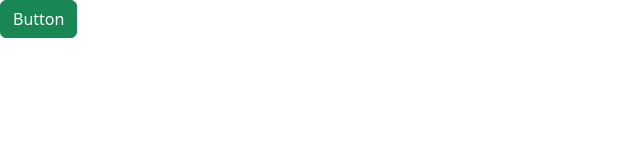
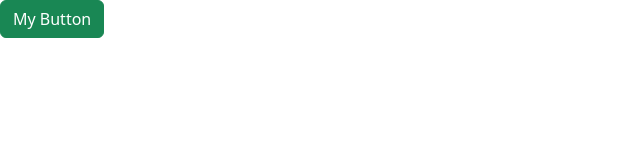
Before and after one commit to tanjirhc/react-app8, a React (Vite) app: page / in a window 1280 px wide. Shown: the top 160 px of the page, without its empty margins (0-640 px from the left). Built offline with nearby package versions, Linux system fonts and the light colour scheme.

Commit message:
my button furnished

```diff
--- a/src/App.tsx
+++ b/src/App.tsx
@@ -1,12 +1,9 @@
-
 import Button from "./components/Button";
 
 function App() {
   return (
     <div>
-      <Button>
-
-      </Button>
+      <Button>My Button</Button>
     </div>
   );
 }
--- a/src/components/Button.tsx
+++ b/src/components/Button.tsx
@@ -1,9 +1,9 @@
-
-
-const Button = () => {
-  return (
-    <button className='btn btn-success'>Button</button>
-  )
+interface Props {
+  children: string;
 }
 
-export default Button
+const Button = ({ children }: Props) => {
+  return <button className="btn btn-success">{children}</button>;
+};
+
+export default Button;
```
